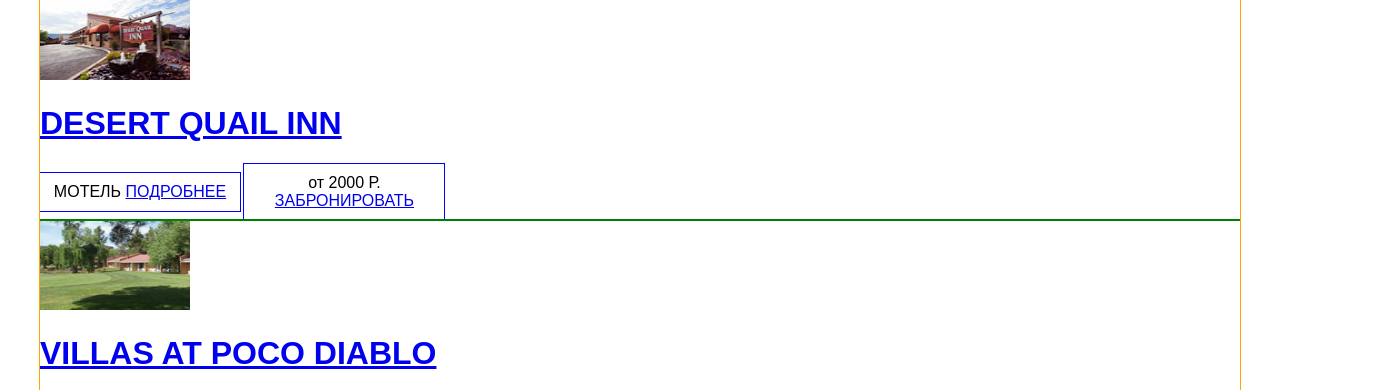
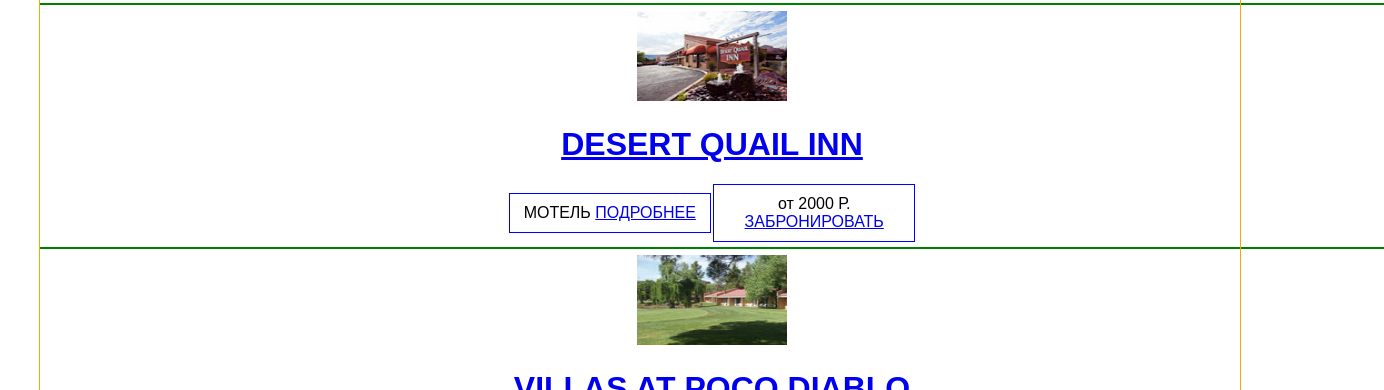
Before and after one commit to obanavital/126932-sedona, a plain HTML site: page catalog.html in a window 1280 px wide. Shown: the part 710-1100 px from the top of the page, 1384 px wide, since content can reach past the window. Drawn offline with Linux system fonts and the light colour scheme.

Commit message:
вторая страница 2

```diff
--- a/css/style.css
+++ b/css/style.css
@@ -194,7 +194,8 @@
 }
 article {
   width: 1200px;
-  min-height: 70px;
+  padding: 7px 72px;
+  text-align: center;
   outline: 1px solid green;
 }
 .catalog-image,
```
